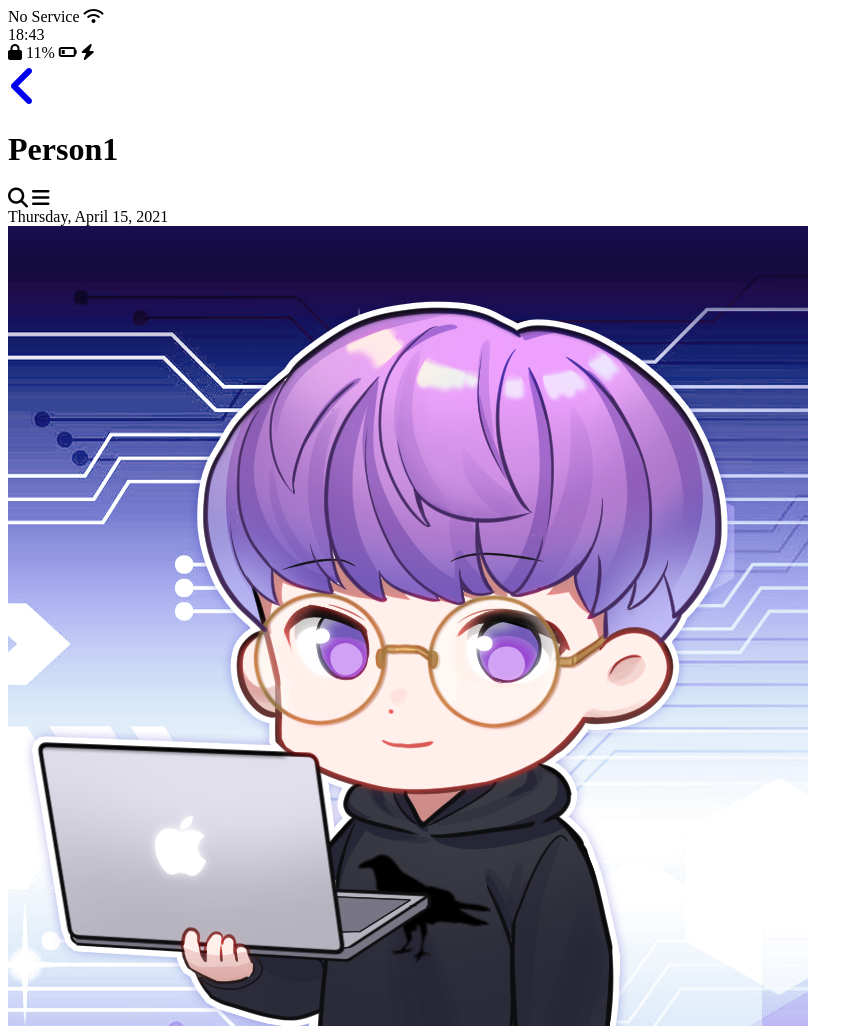
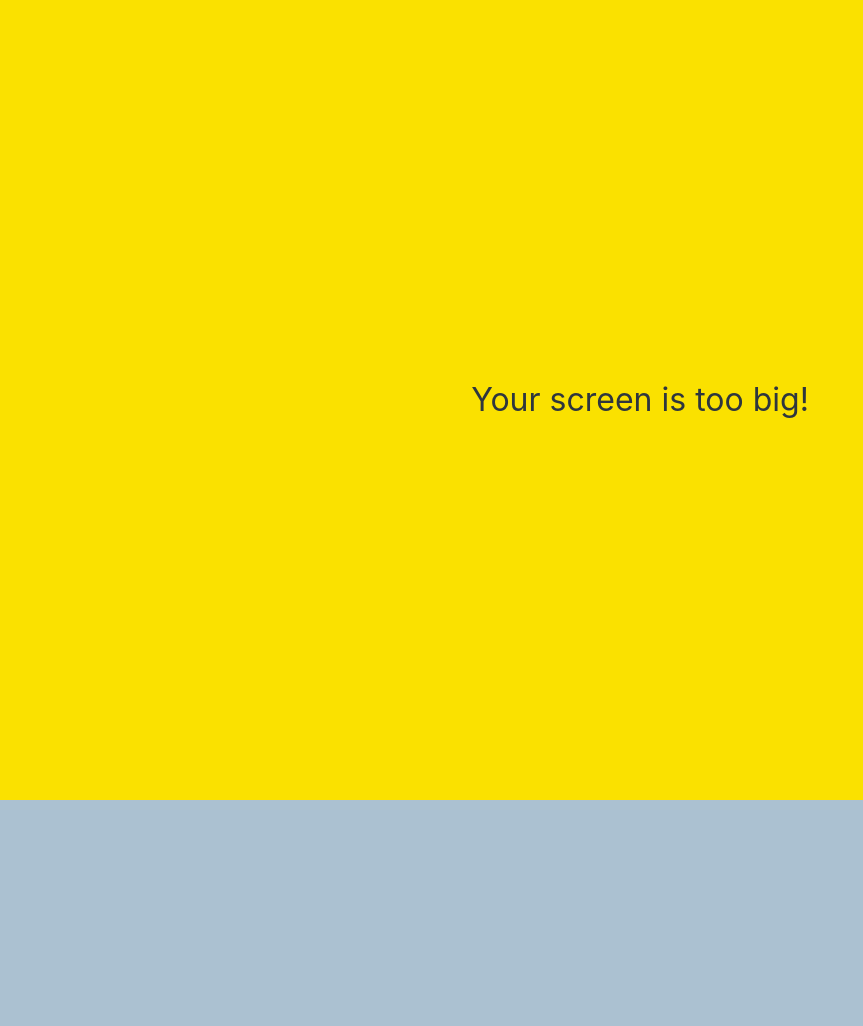
Before and after one commit to emerald6227/kokoa-clone, a plain HTML site: page chat-detail.html in a window 1280 px wide. Shown: the top 1026 px of the page, without its empty margins (0-863 px from the left). Drawn offline with Linux system fonts and the light colour scheme; the site is published under a folder, as on GitHub Pages, so addresses that start at the root find nothing.

Commit message:
change css href url

```diff
--- a/chat-detail.html
+++ b/chat-detail.html
@@ -3,7 +3,7 @@
 <head>
     <meta charset="UTF-8">
     <meta name="viewport" content="width=device-width, initial-scale=1.0">
-    <link href="/css/styles.css" rel="stylesheet" />
+    <link href="css/styles.css" rel="stylesheet" />
     <title>chat - Kokoa Talk</title>
 </head>
 <body id="chat-screen">
```
Also changed, not shown: chats.html (+1 -1 lines), find.html (+1 -1 lines), friends.html (+1 -1 lines), index.html (+1 -1 lines), more.html (+1 -1 lines), settings.html (+1 -1 lines).
